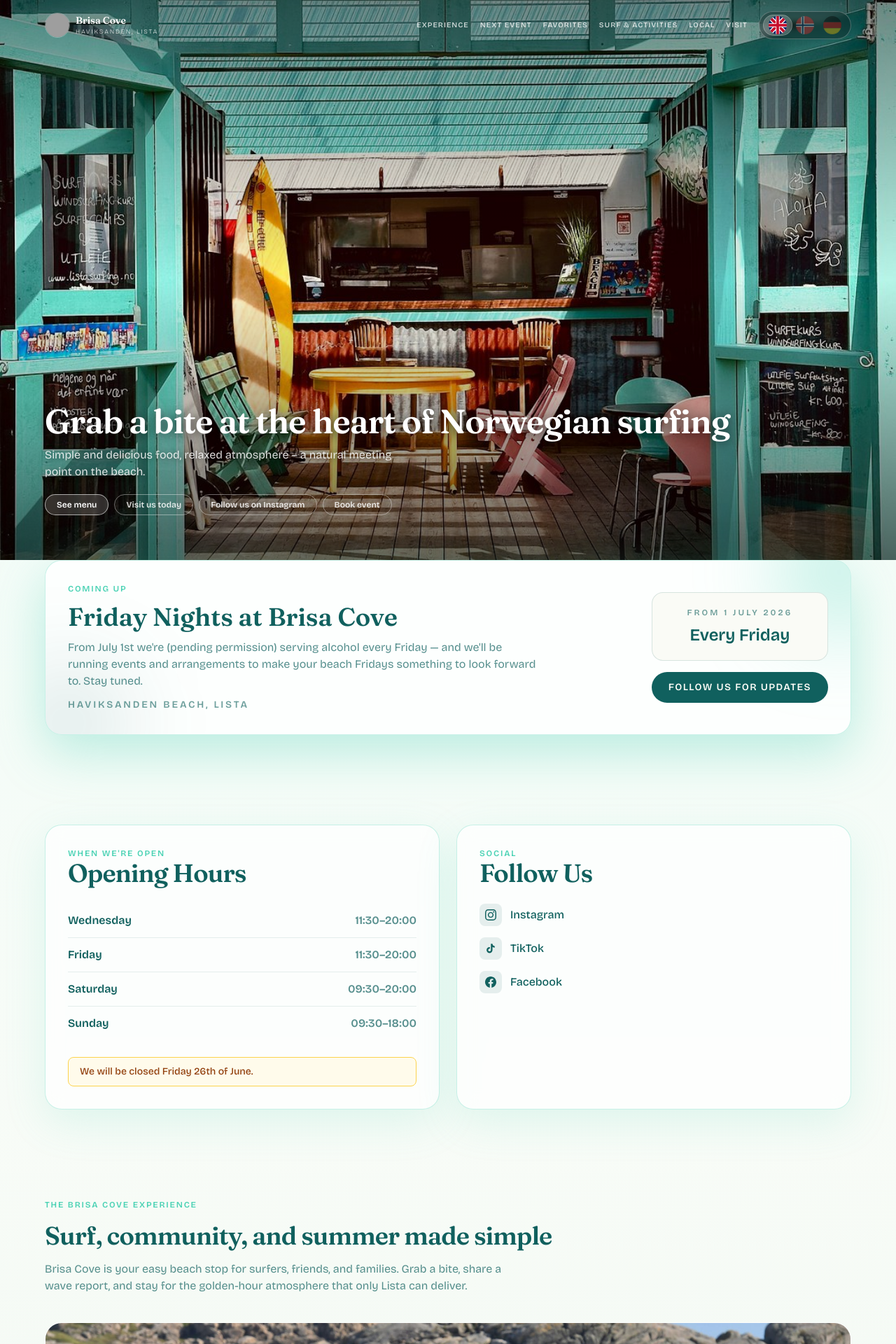
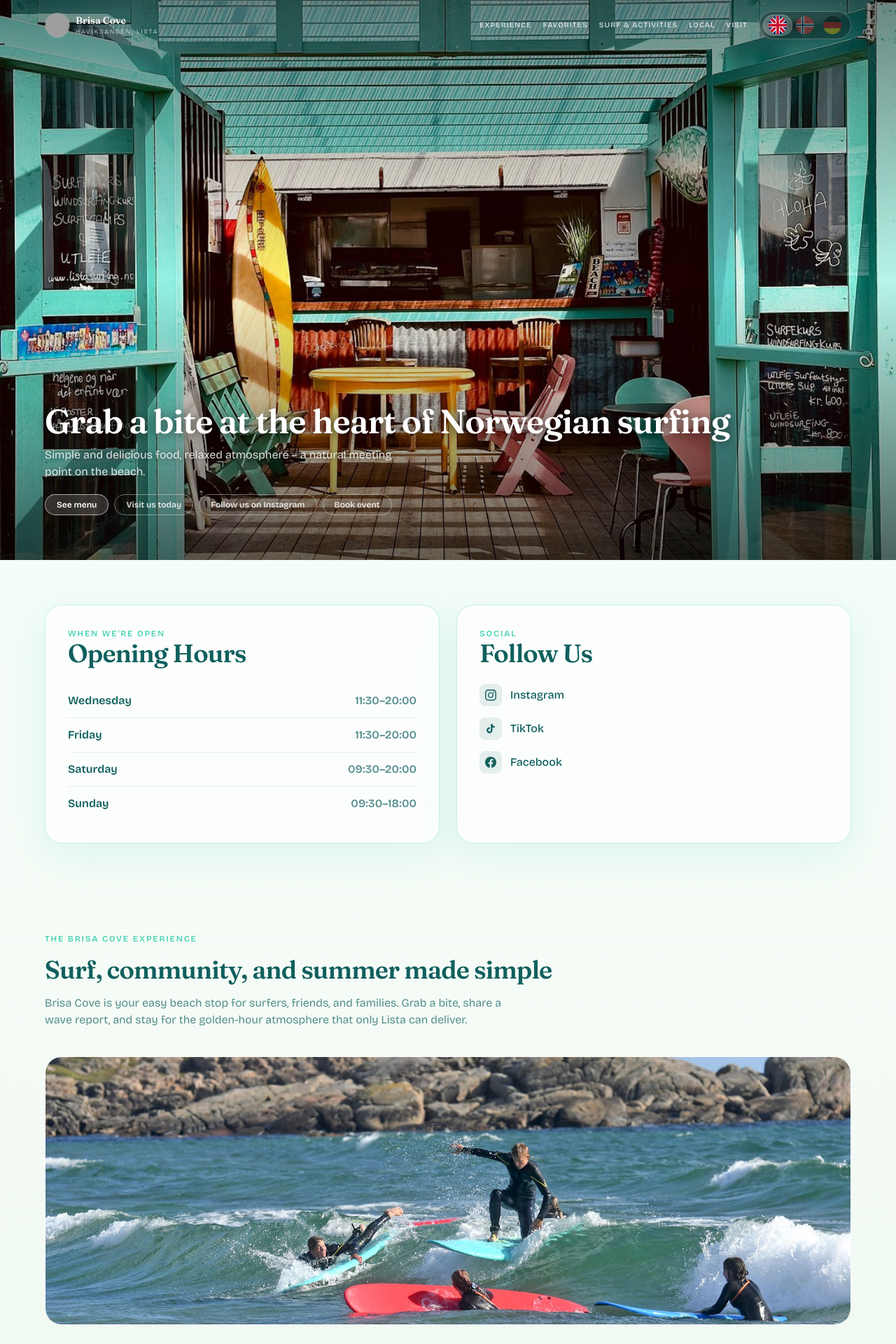
Before and after one commit to augustnhj/Brisa-Cove-Landing-v2, a Next.js app: page / in a window 1280 px wide. Shown: the top 1920 px of the page at 70% size. Built offline with nearby package versions, Linux system fonts and the light colour scheme; grey boxes are pictures that could not be loaded.

Commit message:
stengt aalborg

```diff
--- a/src/app/page.tsx
+++ b/src/app/page.tsx
@@ -3,7 +3,6 @@
 import Image from "next/image";
 import Link from "next/link";
 import FavoritesSection from "@/components/FavoritesSection";
-import NextEventSection from "@/components/NextEventSection";
 import LanguageSlider from "@/components/LanguageSlider";
 import { useLanguage } from "@/context/LanguageContext";
 
@@ -254,13 +253,6 @@ const t = {
   },
 };
 
-// TEMP: remove after 26 June 2026
-const CLOSURE_NOTICE = {
-  en: "We will be closed Friday 26th of June.",
-  no: "Vi holder stengt fredag 26. juni.",
-  de: "Wir sind am Freitag, den 26. Juni geschlossen.",
-};
-
 export default function Home() {
   const { language } = useLanguage();
   const copy = t[language];
@@ -305,7 +297,6 @@ export default function Home() {
             <div className="flex items-center gap-4">
               <nav className="hidden items-center gap-4 text-[0.65rem] font-semibold uppercase tracking-[0.1em] text-white/75 lg:flex">
                 <a href="#experience" className="transition-colors hover:text-white">{copy.nav.experience}</a>
-                <a href="#event" className="transition-colors hover:text-white">{copy.nav.nextEvent}</a>
                 <a href="#favorites" className="transition-colors hover:text-white">{copy.nav.favorites}</a>
                 <a href="#activities" className="transition-colors hover:text-white">{copy.nav.activities}</a>
                 <a href="#local" className="transition-colors hover:text-white">{copy.nav.local}</a>
@@ -358,7 +349,6 @@ export default function Home() {
         </div>
       </section>
 
-      <NextEventSection />
 
       <section id="hours" className="px-6 py-16 sm:px-10">
         <div className="mx-auto w-full max-w-6xl grid gap-6 md:grid-cols-2">
@@ -375,10 +365,6 @@ export default function Home() {
                 </div>
               ))}
             </div>
-            {/* TEMP: remove after 26 June 2026 */}
-            <p className="rounded-lg border border-amber-300 bg-amber-50 px-4 py-2.5 text-sm font-medium text-amber-800">
-              {CLOSURE_NOTICE[language]}
-            </p>
           </div>
           <div className="glass flex flex-col gap-6 p-8">
             <div>
```
